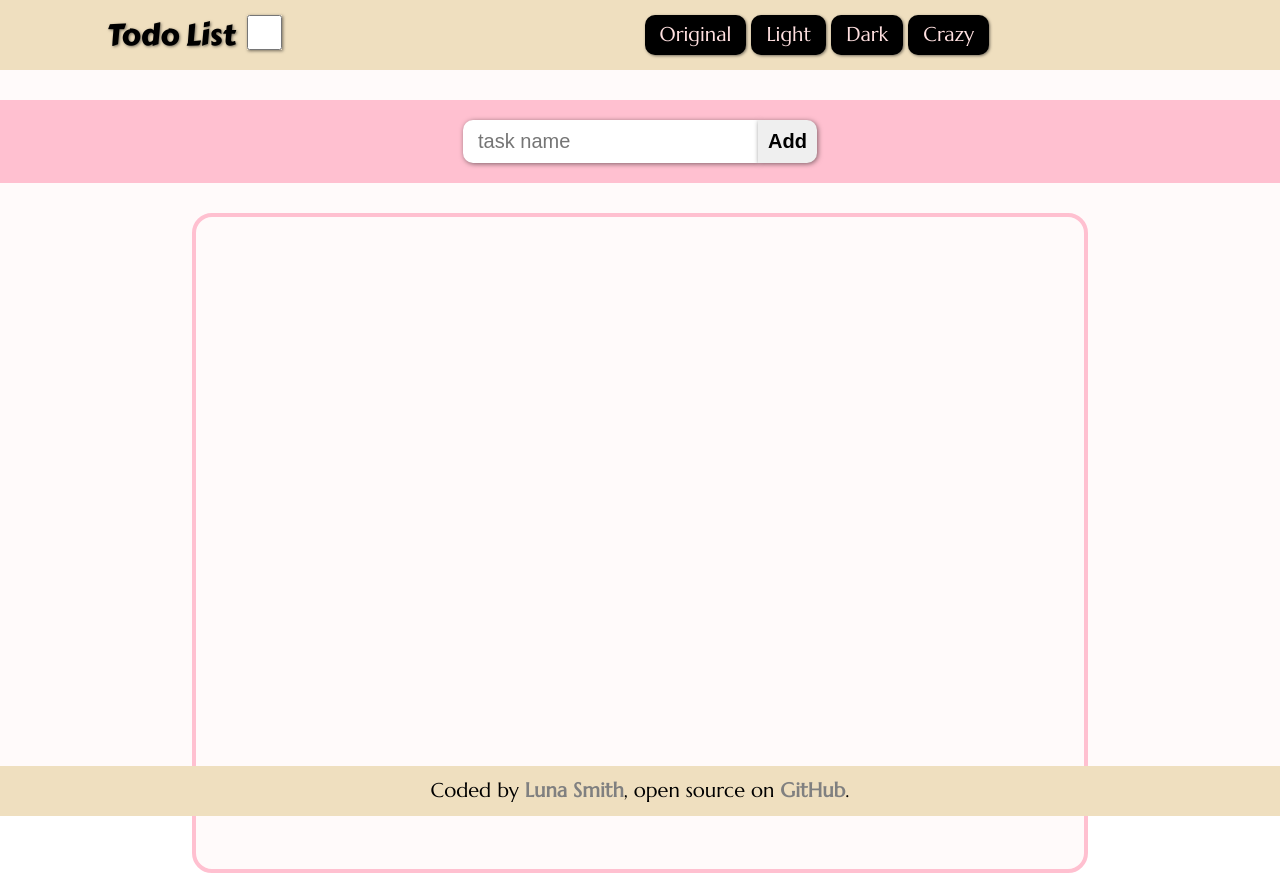
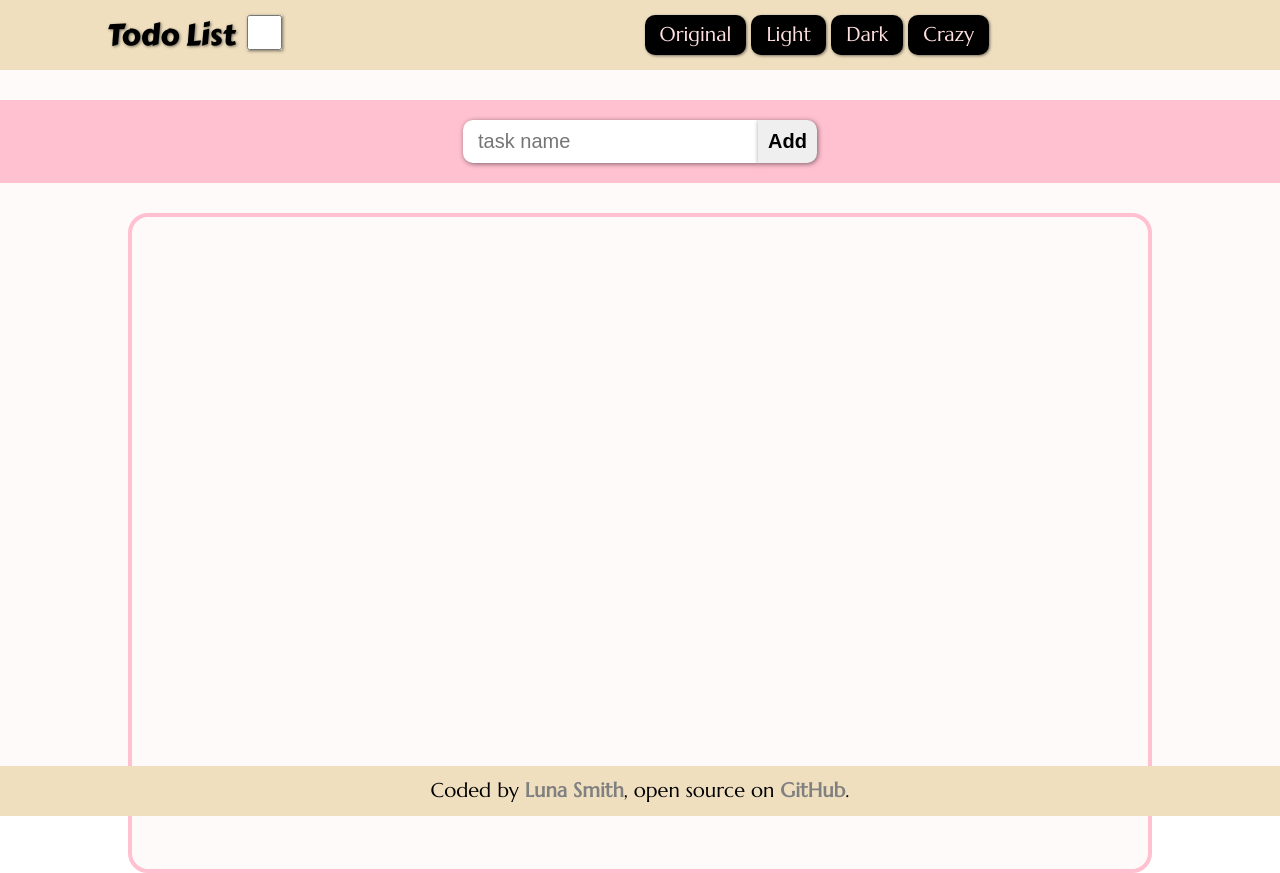
Before and after one commit to Lu-Smith/my_todo_list_react_typescript_redux, a React (Create React App) app: page / in a window 1280 px wide. Built offline with nearby package versions, Linux system fonts and the light colour scheme; the HTML template or start-up script is replaced by a standard one.

Commit message:
Created changethemesSlice.ts

```diff
--- a/src/app/components/styles/AddedTasks.styled.ts
+++ b/src/app/components/styles/AddedTasks.styled.ts
@@ -13,6 +13,7 @@ export const AddedTasksContainer = styled.div`
  justify-content: center;
  font-family: 'Indie Flower', cursive;
  border-bottom: 2px solid #fffafa;
+ border-radius: 10px;
  width: 80%;
  margin: 0 auto;
  `
--- a/src/app/components/styles/Main.styled.ts
+++ b/src/app/components/styles/Main.styled.ts
@@ -40,10 +40,10 @@ export const TasksList = styled.div`
   margin: 0 auto;
   margin-top: 30px;
   height: 660px;
-  width: 70%;
+  width: 80%;
   border: 4px solid #ffc0d0;
   background-color: #fffafa;
-  padding: 30px;
+  padding: 30px 0;
   border-radius: 20px;
   overflow-y: scroll;
 `
```
Also changed, not shown: src/features/changethemesSlice.ts (added, +29 -0 lines).
